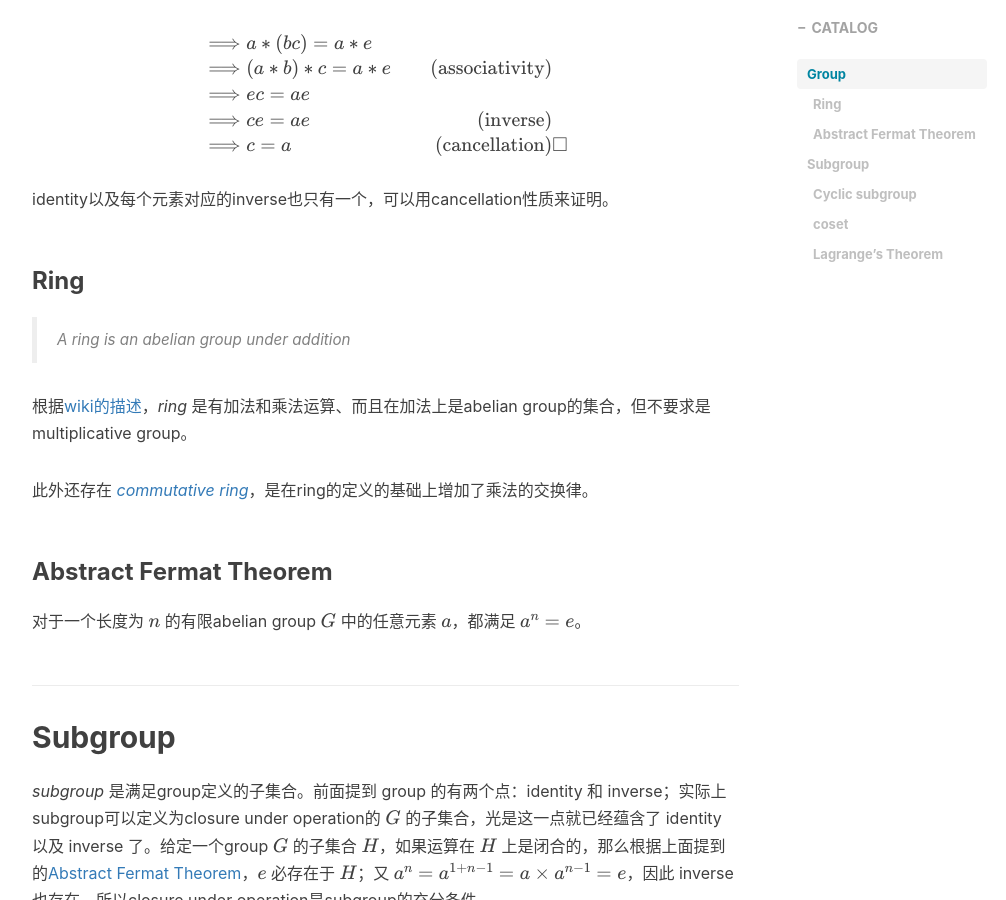
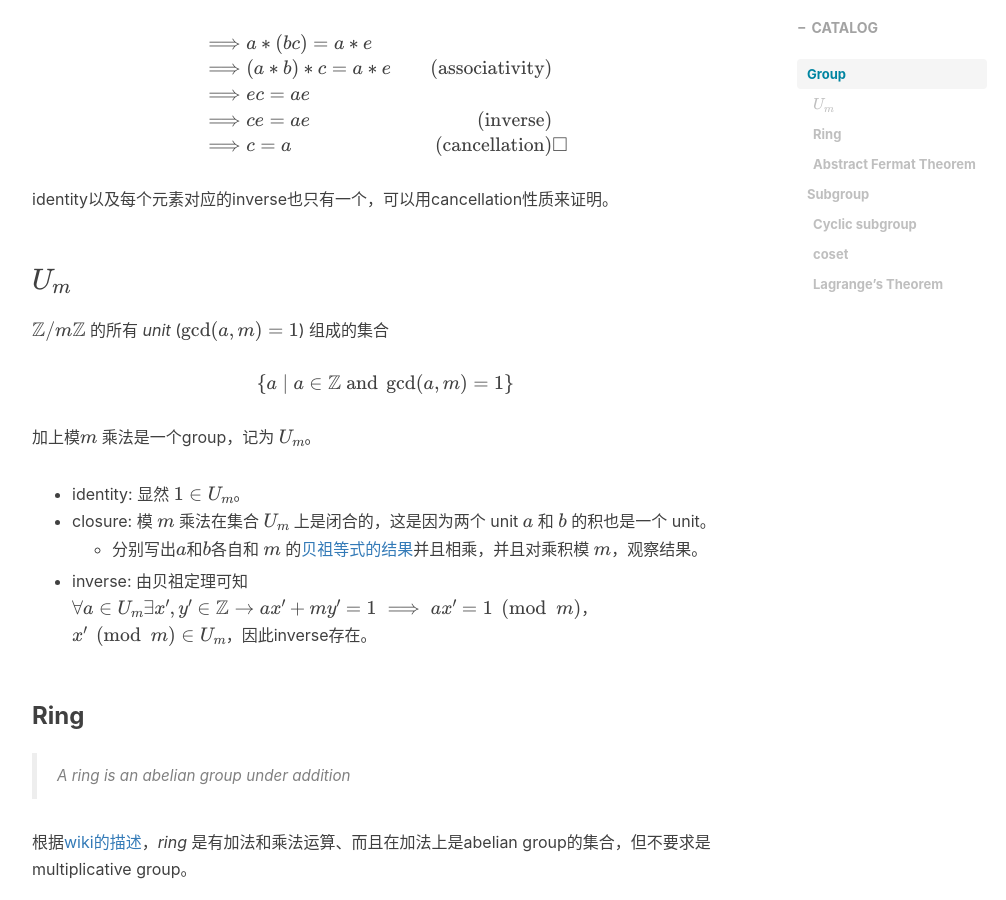
Before and after one commit to kayoch1n/kayoch1n.github.io, a Jekyll site: the page built from _posts/2022-06-05-group.markdown, in a window 1280 px wide and 900 px high, scrolled down 1800 px. Shown: the whole window, without its empty margins (233-1239 px from the left). Built offline with Jekyll 4.4.1, drawn with Linux system fonts in a browser that asks for light colours; nearby versions of some CDN libraries; comment, search, counter and statistics services are not loaded; some of the changed text lies outside the part shown.

Commit message:
Update _posts/2022-06-05-group.markdown

```diff
--- a/_posts/2022-06-05-group.markdown
+++ b/_posts/2022-06-05-group.markdown
@@ -79,6 +79,20 @@ $$
 
 identity以及每个元素对应的inverse也只有一个，可以用cancellation性质来证明。
 
+### $U_m$
+
+$\mathbb{Z}/m\mathbb{Z}$ 的所有 _unit_ ($\gcd(a,m)=1$) 组成的集合
+
+
+$$\{a\mid a\in \mathbb{Z}\text{ and }\gcd(a,m)=1\}$$
+
+加上模$m$ 乘法是一个group，记为 $U_m$。
+
+- identity: 显然 $1\in U_m$。
+- closure: 模 $m$ 乘法在集合 $U_m$ 上是闭合的，这是因为两个 unit $a$ 和 $b$ 的积也是一个 unit。
+  - 分别写出$a$和$b$各自和 $m$ 的[贝祖等式的结果]({{ site.url }}/blog/euclids-algo/#贝祖定理)并且相乘，并且对乘积模 $m$，观察结果。
+- inverse: 由贝祖定理可知 $\forall a\in U_m\exists x',y'\in\mathbb{Z}\to ax'+my'=1\implies ax'=1\pmod{m}$，$x'\pmod{m}\in U_m$，因此inverse存在。
+
 ### Ring
 
 > A ring is an abelian group under addition
@@ -173,8 +186,8 @@ coset 是一个集合，不一定是group ，因为coset不一定满足[group的
 
 有限 group $G$ 的任意一个 subgroup $H$ 都满足 $\mid H\mid$ 整除 $\mid G\mid$。需要利用上面 coset 的性质来证明。
 
-<!-- Abstract Fermat's theorem 是 Lagrange's theorem 在质数长度的group上的推论。 -->
-
-[欧拉定理]({{ site.url }}/blog/eulers-function/#欧拉定理) 是本定理的推论。$\mathbb{Z}/m\mathbb{Z}$ 的所有 _unit_ ($\gcd(a,m)=1$) 组成的集合 $U_m$ 加上模 $m$ 乘法组成一个有限 group，长度为 $\varphi(m)$ 。 $\forall a\in U_m$ 的 order 为 $d$，$a^d=1$。由拉格朗日定理可知 $d\mid \varphi(m)$，$\exists s\in\mathbb{Z}\to \varphi(m)=ds$，因此 $a^{\varphi(m)}=a^{ds}={a^d}^s=1\square$.
+[欧拉定理]({{ site.url }}/blog/eulers-function/#欧拉定理) 是本定理的推论。$\mathbb{Z}/m\mathbb{Z}$ 的所有 _unit_ ($\gcd(a,m)=1$) 组成的集合 $U_m$ 是一个有限group，长度为 $\varphi(m)$ 。 $\forall a\in U_m$ 的 order 为 $d$，$a^d=1$。由拉格朗日定理可知 $d\mid \varphi(m)$，$\exists s\in\mathbb{Z}\to \varphi(m)=ds$，因此 $a^{\varphi(m)}=a^{ds}={a^d}^s=1\square$.
 
 有限group的长度也称之为 _order_，而cyclic group $\langle a\rangle$ 的 order 和 $a$ 的order是相等的。另外拉格朗日定理也可以换一种说法：有限group $G$ 的subgroup $H$ 的order整除 $G$ 的 order。而 $H$ 的 coset 的数量又称之为 _index_ 。
+
+<!-- ### $x$-th root -->
```
Also changed, not shown: other parts of _posts/2022-06-05-group.markdown (+1 -2 lines).
